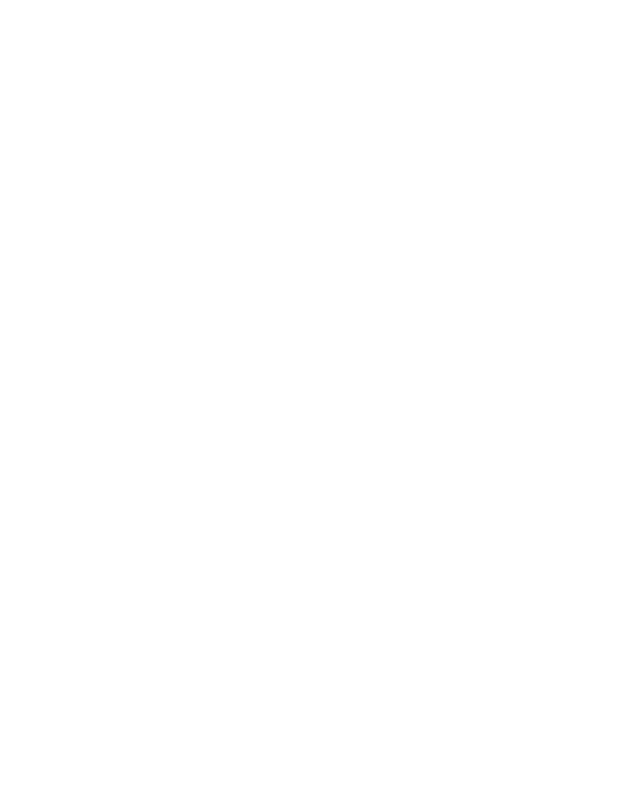
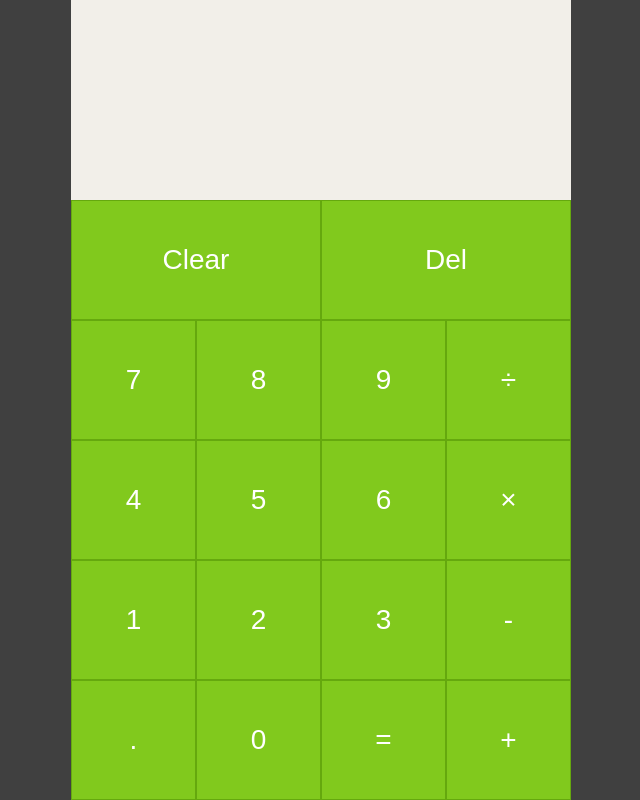
Before and after one commit to Lucas-Evangelista99/Calculator, a plain HTML site: page index.html in a window 1280 px wide. Shown: the whole page, without its empty margins (319-959 px from the left). Drawn offline with Linux system fonts and the light colour scheme.

Commit message:
Implement Calculator's design

```diff
--- a/index.html
+++ b/index.html
@@ -9,6 +9,28 @@
     <title>Calculator</title>
 </head>
 <body>
-
+    <div id="calculator">
+        <div class="display"></div>
+        <div class="keys">
+            <button type="button" class="clear" value="clear">Clear</button>
+            <button type="button" class="delete" value="delete">Del</button>
+            <button type="button" value="7">7</button>
+            <button type="button" value="8">8</button>
+            <button type="button" value="9">9</button>
+            <button type="button" class="operator" value="/">&divide;</button>
+            <button type="button" value="4">4</button>
+            <button type="button" value="5">5</button>
+            <button type="button" value="6">6</button>
+            <button type="button" class="operator" value="*">&times;</button>
+            <button type="button" value="1">1</button>
+            <button type="button" value="2">2</button>
+            <button type="button" value="3">3</button>
+            <button type="button" class="operator" value="-">-</button>
+            <button type="button" class="decimal" value=".">.</button>
+            <button type="button" value="0">0</button>
+            <button type="button" class="equals" value="=">=</button>
+            <button type="button" class="operator" value="+">+</button>
+        </div>
+    </div>
 </body>
 </html>
--- a/style.css
+++ b/style.css
@@ -0,0 +1,55 @@
+* {
+    margin: 0;
+    padding: 0;
+    box-sizing: border-box;
+    background-color: #404040;
+}
+
+#calculator {
+    height: 800px;
+    width: 500px;
+    position: absolute;
+    top: 50%;
+    left: 50%;
+    transform: translate(-50%, -50%);
+    background-color: #F2EFE9;
+}
+
+.display {
+    height: 200px;
+    width: 500px;
+    background-color: #F2EFE9;
+}
+
+.keys {
+    display: grid;
+    grid-template-columns: 1fr 1fr 1fr 1fr;
+    height: 600px;
+    width: 500px;
+    background-color: #81C91D;
+    border: none;
+}
+
+.clear {
+    grid-column: 1 / 3;
+    grid-row: 1 / 2;
+}
+
+.delete {
+    grid-column: 3 / 5;
+    grid-row: 1 / 2;
+}
+
+button {
+    background-color: #81C91D;
+    border: 1px solid rgb(101, 168, 14);
+    color: white;
+    text-align: center;
+    text-decoration: none;
+    font-size: 28px;
+    cursor: pointer;
+}
+
+    button:hover {
+    background-color: #6daa0a;
+  }
```
